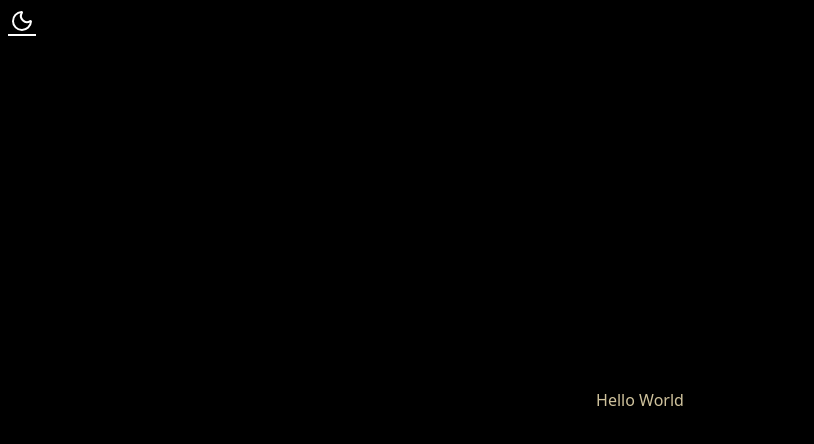
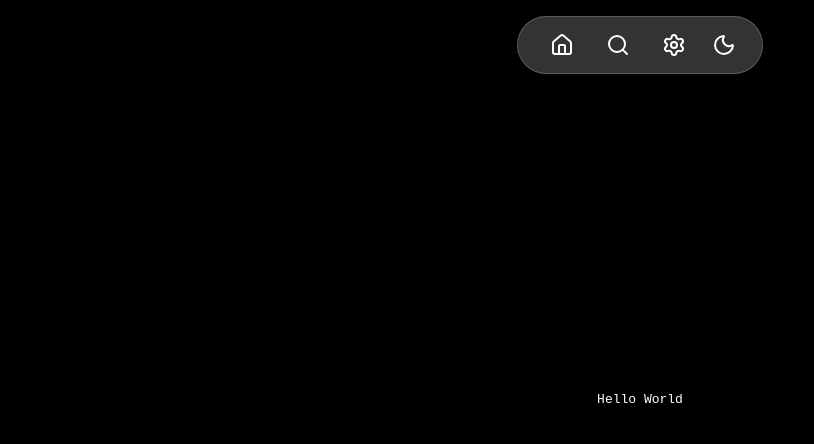
Before and after one commit to amirrrreza1/Portfolio, a Next.js app: page / in a window 1280 px wide. Shown: the top 444 px of the page, without its empty margins (0-814 px from the left). Built offline with nearby package versions, Linux system fonts and the light colour scheme.

Commit message:
Feat: Header Components Feat: Tooltip Component

```diff
--- /dev/null
+++ b/src/Components/Layout/Header/Header.tsx
@@ -0,0 +1,42 @@
+"use client";
+
+import ThemeToggle from "@/Components/UI/Buttons/ThemeToggle";
+import Tooltip from "@/Components/UI/Tooltip/Tooltip";
+import { Home, Search, Settings } from "lucide-react";
+
+const Header = () => {
+  return (
+    <header className="fixed top-4 left-1/2 -translate-x-1/2 z-50">
+      <div
+        className="flex items-center gap-4 px-6 py-2 rounded-full
+        backdrop-blur-[5px] bg-white/20
+        border border-secondary/20
+        shadow-lg"
+      >
+        <Tooltip title="Home">
+          <button className="p-2 rounded-xl hover:bg-white/20 transition">
+            <Home className="w-6 h-6 text-secondary" />
+          </button>
+        </Tooltip>
+
+        <Tooltip title="Search">
+          <button className="p-2 rounded-xl hover:bg-white/20 transition">
+            <Search className="w-6 h-6 text-secondary" />
+          </button>
+        </Tooltip>
+
+        <Tooltip title="Settings">
+          <button className="p-2 rounded-xl hover:bg-white/20 transition">
+            <Settings className="w-6 h-6 text-secondary" />
+          </button>
+        </Tooltip>
+
+        <Tooltip title="Theme">
+          <ThemeToggle />
+        </Tooltip>
+      </div>
+    </header>
+  );
+};
+
+export default Header;
--- /dev/null
+++ b/src/Components/Layout/MainLayout.tsx
@@ -0,0 +1,12 @@
+import Header from "./Header/Header";
+
+const MainLayout = ({ children }: any) => {
+  return (
+    <main>
+      <Header />
+      {children}
+    </main>
+  );
+};
+
+export default MainLayout;
--- a/src/Components/UI/Buttons/ThemeToggle.tsx
+++ b/src/Components/UI/Buttons/ThemeToggle.tsx
@@ -10,7 +10,7 @@ export default function ThemeToggle() {
   return (
     <button
       onClick={toggleTheme}
-      className="relative flex items-center justify-center w-7 h-7 border-b-2 border-secondary bg-primary  overflow-hidden"
+      className="relative flex items-center justify-center w-7 h-7 overflow-hidden"
     >
       <AnimatePresence initial={false} mode="wait">
         {theme === "light" ? (
--- /dev/null
+++ b/src/Components/UI/Tooltip/Tooltip.tsx
@@ -0,0 +1,32 @@
+"use client";
+
+import { ReactNode, useState } from "react";
+
+interface TooltipProps {
+  title: string;
+  children: ReactNode;
+}
+
+const Tooltip = ({ title, children }: TooltipProps) => {
+  const [show, setShow] = useState(false);
+
+  return (
+    <div
+      className="relative flex items-center justify-center"
+      onMouseEnter={() => setShow(true)}
+      onMouseLeave={() => setShow(false)}
+    >
+      {children}
+      {show && (
+        <div className="absolute top-full left-1/2 -translate-x-1/2 mt-2 z-50">
+          <div className="relative px-2 py-1 text-xs rounded-md bg-secondary text-white dark:text-primary whitespace-nowrap shadow-md">
+            {title}
+            <div className="absolute -top-1 left-1/2 -translate-x-1/2 w-2 h-2 rotate-45 bg-secondary"></div>
+          </div>
+        </div>
+      )}
+    </div>
+  );
+};
+
+export default Tooltip;
--- a/src/app/globals.css
+++ b/src/app/globals.css
@@ -23,3 +23,12 @@
   --color-main-red: var(--color-main-red);
   --color-main-green: var(--color-main-green);
 }
+
+@layer base {
+  * {
+    margin: 0;
+    padding: 0;
+    box-sizing: border-box;
+    font-family: monospace;
+  }
+}
--- a/src/app/layout.tsx
+++ b/src/app/layout.tsx
@@ -1,6 +1,7 @@
 import type { Metadata } from "next";
 import "./globals.css";
 import { ThemeProvider } from "@/Contexts/ThemeContext";
+import MainLayout from "@/Components/Layout/MainLayout";
 
 export const metadata: Metadata = {
   title: "Amirreza Azarioun",
@@ -15,7 +16,9 @@ export default function RootLayout({
   return (
     <html lang="en">
       <body>
-        <ThemeProvider>{children}</ThemeProvider>
+        <ThemeProvider>
+          <MainLayout>{children}</MainLayout>
+        </ThemeProvider>
       </body>
     </html>
   );
--- a/src/app/page.tsx
+++ b/src/app/page.tsx
@@ -3,10 +3,7 @@ import ThemeToggle from "@/Components/UI/Buttons/ThemeToggle";
 const HomePage = () => {
   return (
     <main>
-      <div className="absolute top-2 left-2">
-        <ThemeToggle />
-      </div>
-      <div className="min-h-screen flex justify-center items-center bg-primary text-Gold">
+      <div className="min-h-screen flex justify-center items-center bg-primary text-secondary">
         Hello World
       </div>
     </main>
```
